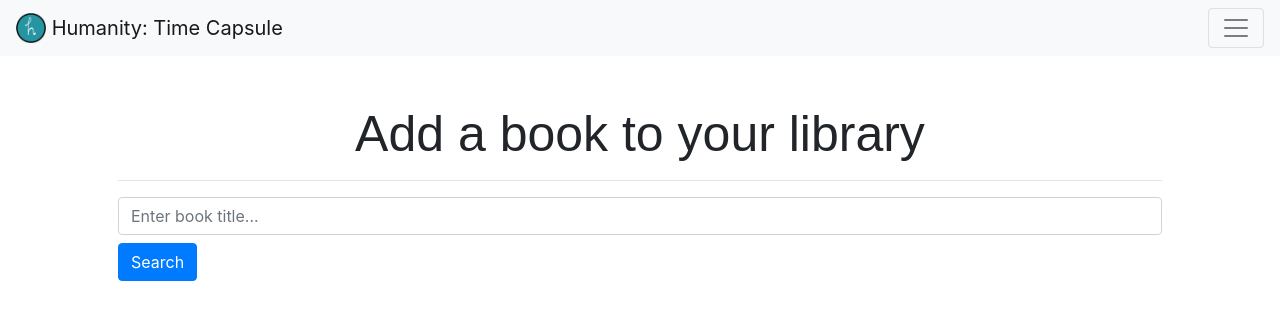
After one commit to SantiagoGiner/Humanity, a Django app: page /library/add_book/ in a window 1280 px wide. The commit adds this page. Shown: the top 336 px of the page. Run offline with Django 3.2, Linux system fonts and the light colour scheme; a user stored in the database is signed in; some libraries are stand-ins or nearby versions.

Commit message:
Add Google Books API functionality

```diff
--- /dev/null
+++ b/humanity/capsule/static/capsule/library.js
@@ -0,0 +1,30 @@
+document.addEventListener('DOMContentLoaded', () => {
+    const searchResult = document.getElementById('search_result');
+    const searchButton = document.getElementById('search');
+    searchButton.onclick = () => {
+        const query = document.getElementById('query').value;
+        $.ajax({
+            url: `https://www.googleapis.com/books/v1/volumes?q="${query}"`,
+            dataType: 'json',
+
+            success: (data) => {
+                let html = '';
+                for(let i = 0; i < data.items.length; i++) {
+                    html += `<form method="post">`
+                    html += `<p class="container my-2">Title: "${data.items[i].volumeInfo.title}"</p>`;
+                    html += `<input name="title" style="display:none;" value="${data.items[i].volumeInfo.title}">`;
+                    html += `<p class="container my-2">Author(s): "${data.items[i].volumeInfo.authors}"</p>`;
+                    html += `<input name="author" style="display:none;" value="${data.items[i].volumeInfo.authors}">`;
+                    if(data.items[i].volumeInfo.imageLinks) {
+                        html += `<img class="img mb-4" src="${data.items[i].volumeInfo.imageLinks.thumbnail}">`;
+                        html += `<input name="cover" style="display:none;" value="${data.items[i].volumeInfo.imageLinks.thumbnail}">`;
+                    }
+                    html += `<button class="btn btn-success mx-2" type="submit">Select</button>`;
+                    html += '</form>'
+                    html += '<hr>';
+                }
+                searchResult.innerHTML = html;
+            }
+        });
+    }
+});
--- /dev/null
+++ b/humanity/capsule/templates/capsule/add_book.html
@@ -0,0 +1,19 @@
+{% extends "capsule/layout.html" %}
+{% load static %}
+
+{% block script %}
+    <script src="{% static 'capsule/library.js' %}"></script>
+{% endblock %}
+
+{% block title%} Add Book {% endblock %}
+
+{% block pageHeader %}
+    <h1>Add a book to your library</h1>
+{% endblock %}
+
+{% block body %}
+    <input autocomplete="off" class="form-control" id="query" placeholder="Enter book title...">
+    <button id="search" class="btn btn-primary my-2" type="button">Search</button>
+    <div id="search_result">
+    </div>
+{% endblock %}
--- a/humanity/capsule/templates/capsule/index.html
+++ b/humanity/capsule/templates/capsule/index.html
@@ -18,4 +18,10 @@
             </p>
         </div>
     </div>
+    <hr>
+    <h1>A Reminder of Where We Are...</h1>
+    <br>
+    <iframe class="container m-auto" width="560" height="315" src="https://www.youtube.com/embed/wupToqz1e2g" frameborder="0" allow="accelerometer; autoplay; clipboard-write; encrypted-media; gyroscope; picture-in-picture" allowfullscreen>
+    </iframe>
+
 {% endblock %}
--- a/humanity/capsule/templates/capsule/layout.html
+++ b/humanity/capsule/templates/capsule/layout.html
@@ -6,7 +6,8 @@
         {% block script %} {% endblock %}
         <meta charset="utf-8">
         <meta name="viewport" content="width=device-width, initial-scale=1, shrink-to-fit=no">
-        <script src="https://code.jquery.com/jquery-3.5.1.slim.min.js" integrity="sha384-DfXdz2htPH0lsSSs5nCTpuj/zy4C+OGpamoFVy38MVBnE+IbbVYUew+OrCXaRkfj" crossorigin="anonymous"></script>
+        <script src="http://ajax.googleapis.com/ajax/libs/jquery/1.11.1/jquery.min.js"></script>
+        <script src="https://code.jquery.com/jquery-3.2.1.min.js"></script>
         <script src="https://cdn.jsdelivr.net/npm/bootstrap@4.5.3/dist/js/bootstrap.bundle.min.js" integrity="sha384-ho+j7jyWK8fNQe+A12Hb8AhRq26LrZ/JpcUGGOn+Y7RsweNrtN/tE3MoK7ZeZDyx" crossorigin="anonymous"></script>
         <link href="{% static 'capsule/favicon.ico' %}" rel="icon">
         <link href="https://stackpath.bootstrapcdn.com/bootstrap/4.5.0/css/bootstrap.min.css" rel="stylesheet">
@@ -32,6 +33,7 @@
                     <a class="navbar-brand mx-2" href="{% url 'capsule:goals' %}">Goals</a>
                     <a class="navbar-brand mx-2" href="{% url 'capsule:projects' %}">Projects</a>
                     <a class="navbar-brand mx-2" href="{% url 'capsule:mini_capsule' %}">Mini Capsules</a>
+                    <a class="navbar-brand mx-2" href="{% url 'capsule:library' %}">Library</a>
                     <a class="navbar-brand ml-5" href="{% url 'capsule:logout' %}">Log Out</a>
                     <a class="navbar-brand mx-2" href="{% url 'capsule:delete' %}">Delete Account</a>
 
--- a/humanity/capsule/urls.py
+++ b/humanity/capsule/urls.py
@@ -21,5 +21,7 @@ urlpatterns = [
     path('projects/<int:project_id>/<int:log_id>', views.view_log, name='view_log'),
     path('minicapsule/', views.mini_capsule, name='mini_capsule'),
     path('minicapsule/<int:capsule_id>/', views.view_capsule, name='view_capsule'),
-    path('delete/', views.delete, name='delete')
+    path('delete/', views.delete, name='delete'),
+    path('library/', views.library, name='library'),
+    path('library/add_book/', views.add_book, name='add_book')
 ]
--- a/humanity/capsule/views.py
+++ b/humanity/capsule/views.py
@@ -1,5 +1,6 @@
 from datetime import date
 
+from django.views.decorators.csrf import csrf_exempt
 from django.contrib.auth import authenticate, login, logout
 from django.contrib.auth.decorators import login_required
 from django.contrib import messages
@@ -20,6 +21,19 @@ STATUS_CHOICES = ['i', 'c', 's']
 def index(request):
     return render(request, 'capsule/index.html')
 
+
+@login_required
+@csrf_exempt
+def add_book(request):
+    if request.method == 'POST':
+        book = {}
+        book['title'] = request.POST['title']
+        book['author'] = request.POST.get('author')
+        book['cover'] = request.POST.get('cover')
+        return render(request, 'capsule/library.html', {
+            'book': book
+        })
+    return render(request, 'capsule/add_book.html')
 
 # Mark a goal as completed or delete it entirely
 @login_required
@@ -125,6 +139,11 @@ def journal(request):
         'entries': JournalEntry.objects.filter(user_id=request.user.pk),
         'form': AddJournalEntry()
     })
+
+
+@login_required
+def library(request):
+    return render(request, 'capsule/library.html')
 
 
 # Log the user in
```
Also changed, not shown: humanity/capsule/templates/capsule/library.html (added, +18 -0 lines), humanity/capsule/static/capsule/search.png (deleted), humanity/package-lock.json (added).
